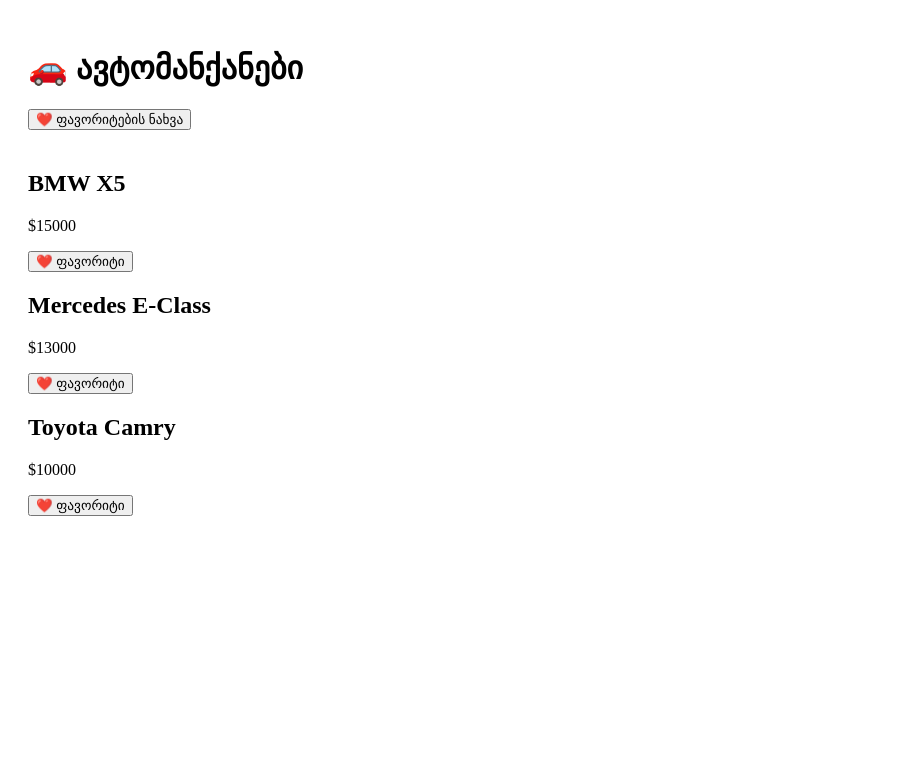
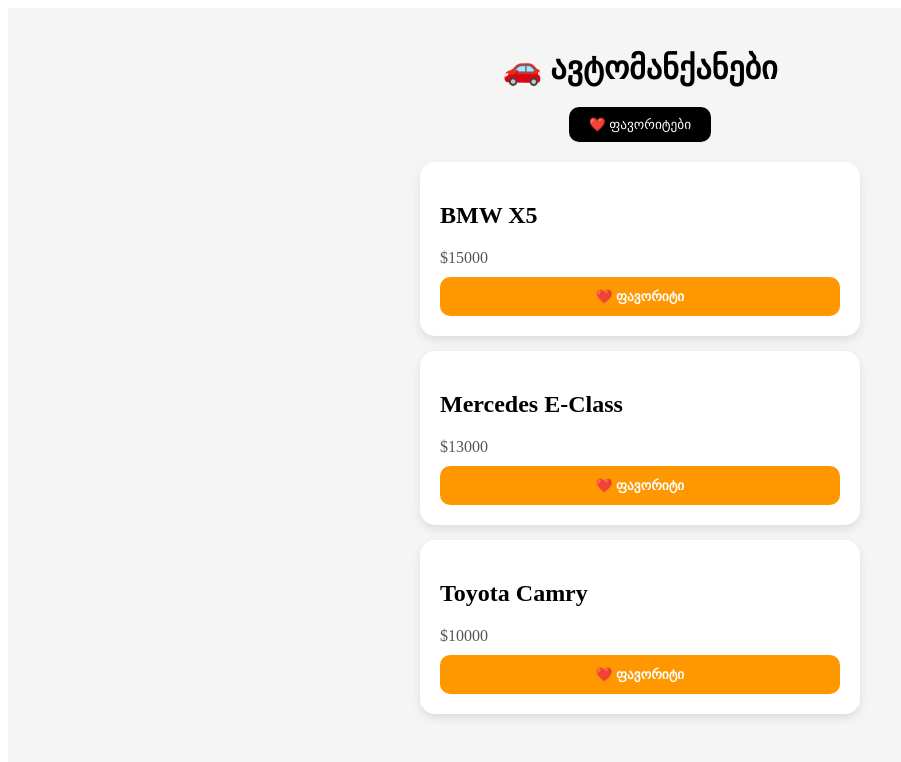
Before and after one commit to automanqanebige-sudo/11automanqanebi-next, a Next.js app: page / in a window 1280 px wide. Shown: the top 762 px of the page, without its empty margins (0-901 px from the left). Built offline with nearby package versions, Linux system fonts and the light colour scheme.

Commit message:
Update page.tsx

```diff
--- a/app/page.tsx
+++ b/app/page.tsx
@@ -12,45 +12,44 @@ const cars = [
 export default function Home() {
   const [favorites, setFavorites] = useState<number[]>([]);
 
-  // load favorites
   useEffect(() => {
     const saved = localStorage.getItem("favorites");
-    if (saved) {
-      setFavorites(JSON.parse(saved));
-    }
+    if (saved) setFavorites(JSON.parse(saved));
   }, []);
 
   const toggleFavorite = (id: number) => {
-    let updated;
-
-    if (favorites.includes(id)) {
-      updated = favorites.filter((f) => f !== id);
-    } else {
-      updated = [...favorites, id];
-    }
+    let updated = favorites.includes(id)
+      ? favorites.filter((f) => f !== id)
+      : [...favorites, id];
 
     setFavorites(updated);
     localStorage.setItem("favorites", JSON.stringify(updated));
   };
 
   return (
-    <div style={{ padding: 20 }}>
-      <h1>🚗 ავტომანქანები</h1>
+    <div style={styles.container}>
+      <h1 style={styles.title}>🚗 ავტომანქანები</h1>
 
       <Link href="/favorites">
-        <button style={{ marginBottom: 20 }}>
-          ❤️ ფავორიტების ნახვა
-        </button>
+        <button style={styles.favBtn}>❤️ ფავორიტები</button>
       </Link>
 
       {cars.map((car) => (
-        <div key={car.id} style={{ marginBottom: 20 }}>
+        <div key={car.id} style={styles.card}>
           <h2>{car.name}</h2>
-          <p>${car.price}</p>
+          <p style={styles.price}>${car.price}</p>
 
-          <button onClick={() => toggleFavorite(car.id)}>
+          <button
+            style={{
+              ...styles.button,
+              background: favorites.includes(car.id)
+                ? "#ff4d4d"
+                : "#ff9800",
+            }}
+            onClick={() => toggleFavorite(car.id)}
+          >
             {favorites.includes(car.id)
-              ? "💔 Remove"
+              ? "💔 წაშლა"
               : "❤️ ფავორიტი"}
           </button>
         </div>
@@ -58,3 +57,48 @@ export default function Home() {
     </div>
   );
 }
+
+const styles = {
+  container: {
+    background: "#f5f5f5",
+    minHeight: "100vh",
+    padding: 20,
+    display: "flex",
+    flexDirection: "column" as const,
+    alignItems: "center",
+  },
+  title: {
+    marginBottom: 20,
+  },
+  favBtn: {
+    marginBottom: 20,
+    padding: "10px 20px",
+    borderRadius: 10,
+    border: "none",
+    background: "#000",
+    color: "#fff",
+    cursor: "pointer",
+  },
+  card: {
+    background: "#fff",
+    width: "100%",
+    maxWidth: 400,
+    padding: 20,
+    borderRadius: 15,
+    marginBottom: 15,
+    boxShadow: "0 4px 10px rgba(0,0,0,0.1)",
+  },
+  price: {
+    marginBottom: 10,
+    color: "#555",
+  },
+  button: {
+    width: "100%",
+    padding: 12,
+    border: "none",
+    borderRadius: 10,
+    color: "#fff",
+    fontWeight: "bold",
+    cursor: "pointer",
+  },
+};
```
